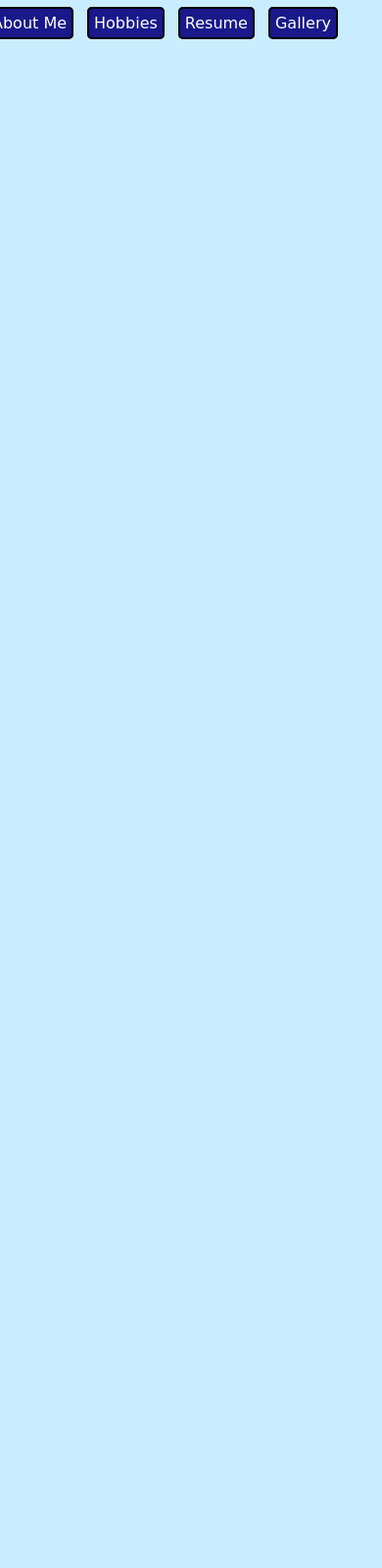
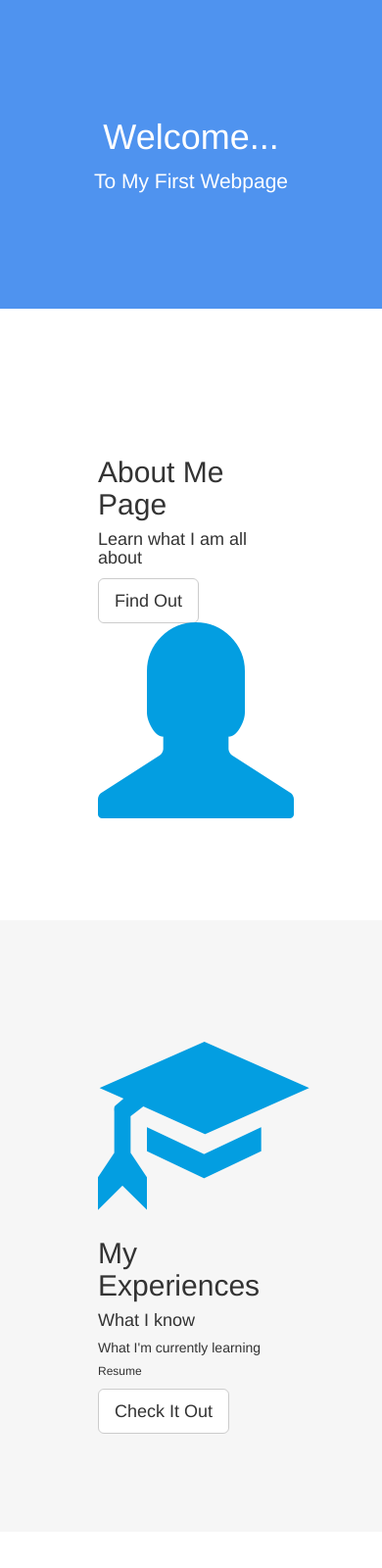
Before and after one commit to will19ie95/Learning, a plain HTML site: page index.html in a window 390 px wide. Shown: the top 1600 px of the page at 98% size. Before the commit the page ends 844 px from the top, so only its background shows below. Drawn offline with nearby package versions, Linux system fonts and the light colour scheme.

Commit message:
no longer using my own css, started using bootstrap css, trying the company layout on w3school

```diff
--- a/index.html
+++ b/index.html
@@ -1,18 +1,83 @@
 <!DOCTYPE html>
 <html>
 	<head>
-		<title>Yong Learning To Code</title>
-		<link type="text/css" rel="stylesheet" href="stylesheet.css"
+		<title>Index Page</title>
+		<meta name="viewport" content="width=device-width, initial-scale=1">
+		<link rel="stylesheet" href="http://maxcdn.bootstrapcdn.com/bootstrap/3.3.6/css/bootstrap.min.css">
+  		<script src="https://ajax.googleapis.com/ajax/libs/jquery/1.12.0/jquery.min.js"></script>
+  		<script src="http://maxcdn.bootstrapcdn.com/bootstrap/3.3.6/js/bootstrap.min.js"></script>
+  		<style>
+  			.jumbotron{
+  				background-color: #4F93EF  ; /*blue */
+  				color: #ffffff;
+  				padding: 100px 25px;
+  			}
+  			.bg-grey{
+  				background-color: #f6f6f6;
+  			}
+  			.container-fluid{
+  				padding: 100px 100px;
+  			}
+  			.logo{
+  				font-size: 200px;
+  				color:  #039EE1;
+  			}
+  		</style>
 	</head>
 	<body>
-		<div id="header">
-			<div id="navbar">
-				<ul>
-					<a href="aboutMe.html"><li> About Me</li></a>
-					 <a href="hobbies.html"><li>Hobbies</li></a>
-					 <a href="resume.html"><li>Resume</li></a>
-					 <a href="gallery.html"><li>Gallery </li></a>
-				</ul>
+		<div class="jumbotron text-center">
+			<h1>Welcome...</h1>
+			<p>To My First Webpage</p>
+		</div>
+
+		<div class="container-fluid">
+			<div class="row">
+				<div class="col-sm-8">
+					<h2>About Me Page</h2>
+					<h4>Learn what I am all about</h4>
+					<a href="aboutMe.html">
+						<button class="btn btn-default btn-lg">Find Out</button>
+					</a>
+				</div>
+				<div class="col-sm-4">
+					<span class="glyphicon glyphicon-user logo"></span>
+				</div>
+			</div>
+		</div>
+
+		<div class="container-fluid bg-grey">
+			<div class="row">
+				<div class="col-sm-8">
+					<span class="glyphicon glyphicon-education logo"></span>
+				</div>
+
+				<div class="col-sm-4">
+					<h2>My Experiences</h2>
+					<h4>What I know</h4>
+					<h5>What I'm currently learning</h5>
+					<h6>Resume</h6>
+					<a href="hobbies.html">
+						<button class="btn btn-default btn-lg">Check It Out</button>
+					</a>
+				</div>
+
+			</div>
+		</div>
+
+		<div class="container-fluid ">
+			<div class="row">
+				<div class="col-sm-8">
+					<h2>Gallery</h2>
+					<h4>Take a Glimpse into My Life</h4>
+					<a href="gallery.html">
+					<button class="btn btn-default btn-lg">Look at Pictures</button>
+					</a>
+				</div>
+
+				<div class="col-sm-4">
+					<span class="glyphicon glyphicon-picture logo"><span>
+				</div>
+
 			</div>
 		</div>
 
--- a/stylesheet.css
+++ b/stylesheet.css
@@ -10,8 +10,16 @@
 #navbar{
 	position:fixed;
 	left: 50%;
+	width:100%;
 	margin-left: -250px;
 
+}
+#filler{
+	margin-top:50px;
+	left: 50%;
+	display: block;
+	background-color: lightblue;
+	height:50px;
 }
 ul{
 	position: fixed;
```
Also changed, not shown: aboutMe.html (+1 -0 lines), gallery.html (+1 -0 lines), hobbies.html (+1 -0 lines), resume.html (+1 -0 lines).
